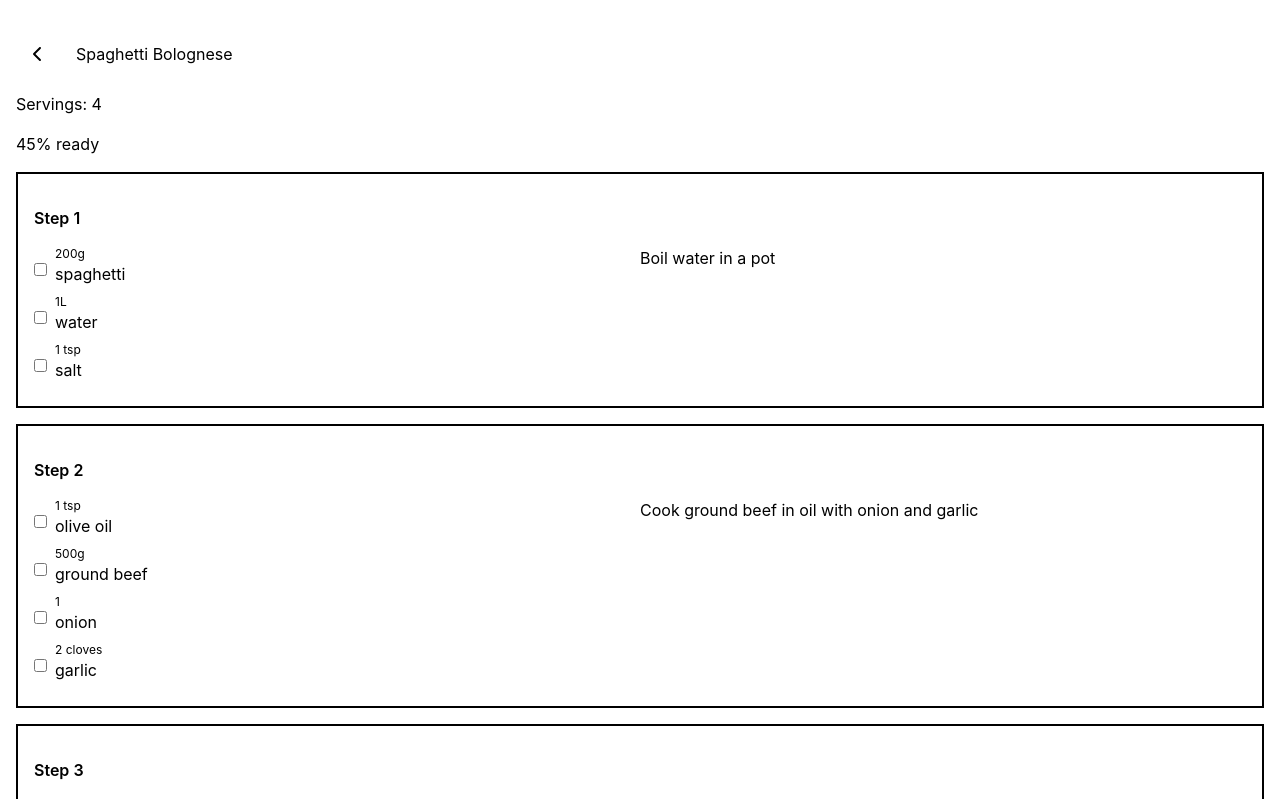
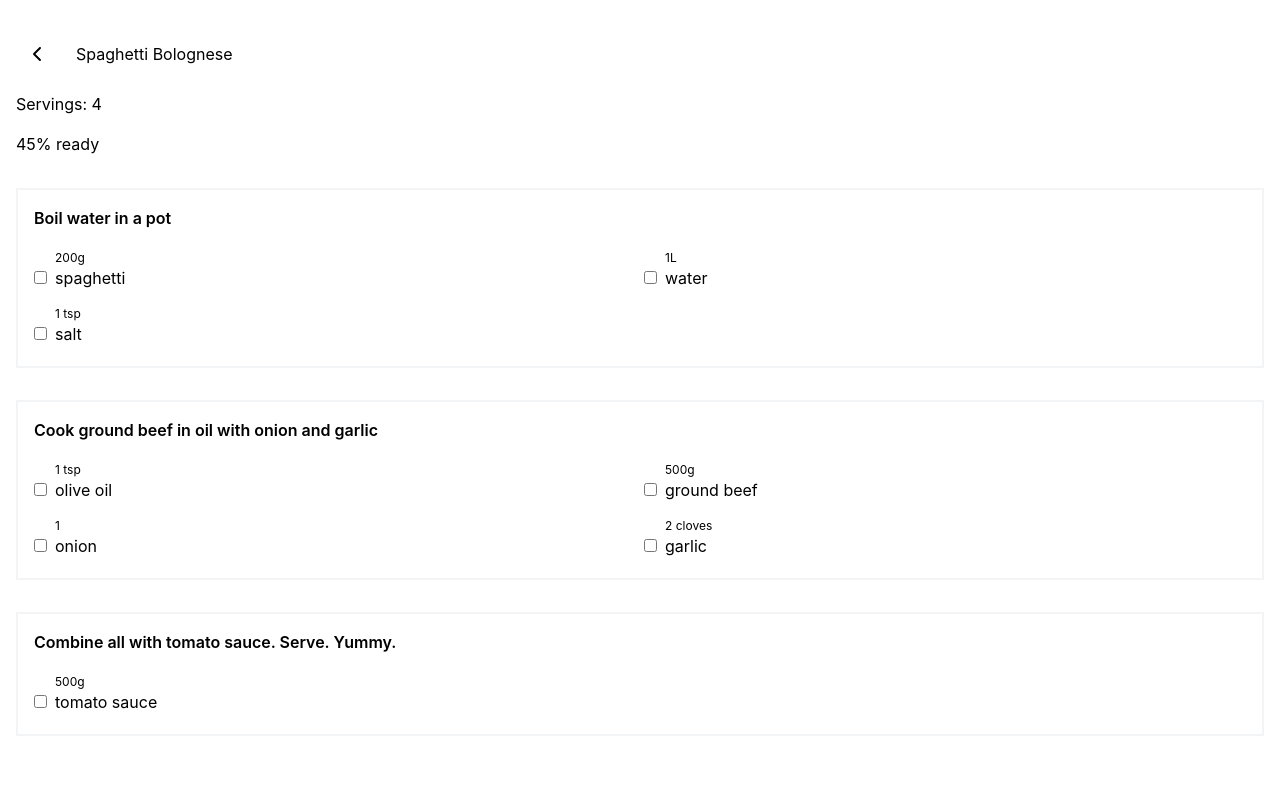
Before and after one commit to abigailhartnett/bitesize-app, a React (Create React App) app: page /recipes/1 in a window 1280 px wide. Shown: the top 799 px of the page. Built offline with nearby package versions, Linux system fonts and the light colour scheme.

Commit message:
refactor recipe cards

```diff
--- a/src/components/recipeComponents/InstructionStep.js
+++ b/src/components/recipeComponents/InstructionStep.js
@@ -9,28 +9,27 @@ const InstructionStep = ({ id }) => {
 		return (
 			<div
 				key={step.id}
-				className="pt-8 border-2 border-solid border-black p-4 my-4"
+				className="border-2 border-solid border-gray-100 p-4 my-8"
 			>
-				<div className="font-semibold pb-4">Step {step.id}</div>
+				{/* <div className="font-semibold pb-4">Step {step.id}</div> */}
 
-				<div className="flex">
-					<div className="w-1/2">
+				<div>
+					<div className="font-semibold">{step.instruction}</div>
+					<div className="grid-flow-row grid grid-cols-2 gap-2 pt-4">
 						{step.ingredients.map((ingredient) => {
 							return (
 								<div key={ingredient.id}>
-									<div className="flex items-center">
+									<div className="flex my-1 items-end">
 										<CheckBox />
 										<div>
 											<div className="text-xs">{ingredient.quantity}</div>
-											<div className="pb-2">{ingredient.name}</div>
+											<div className="">{ingredient.name}</div>
 										</div>
 									</div>
 								</div>
 							);
 						})}
 					</div>
-
-					<div>{step.instruction}</div>
 				</div>
 			</div>
 		);
--- a/src/data/recipes.js
+++ b/src/data/recipes.js
@@ -37,26 +37,71 @@ export const recipes = [
 	},
 	{
 		id: "2",
-		name: "Chicken Curry",
+		name: "Middle East Fall Thai Surprise",
 		readiness: "60%",
 		link: "/recipes/2",
 		steps: [
 			{
 				id: "1",
 				ingredients: [
-					{ name: "chicken", quantity: "200g" },
-					{ name: "paste", quantity: "1L" },
-					{ name: "curry", quantity: "1 tsp" },
+					{ name: "Ginger, grated", quantity: "4 tsp" },
+					{ name: "Basil leaves", quantity: "1/2 cup" },
+					{ name: "Red bell pepper", quantity: "2 medium" },
+					{ name: "Garlic, fresh", quantity: "2 tsp" },
+					{ name: "Onion", quantity: "2 medium" },
 				],
-				instruction: "Cook chicken with paste and curry",
+				instruction: `Chop butternut squash. Store in fridge up to 7 days. Chop red bell pepper, garlic, and onion. Combine. Chop basil leaves.`,
 			},
 			{
 				id: "2",
 				ingredients: [
-					{ name: "More food", quantity: "1 tsp" },
-					{ name: "Yummy", quantity: "500g" },
+					{ name: "Ginger, grated", quantity: "4 tsp" },
+					{ name: "Red bell pepper", quantity: "2 medium" },
+					{ name: "Garlic, fresh", quantity: "2 tbsp" },
+					{ name: "Onion", quantity: "2 medium" },
+					{ name: "Coconut oil", quantity: "2 tbsp" },
 				],
-				instruction: "Eat it all",
+				instruction:
+					"Heat oil in large skillet over medium-high until oil sizzles. Saute vegetables until tender.",
+				time: "3-4 minutes",
+			},
+			{
+				id: "3",
+				ingredients: [
+					{ name: "Red curry paste", quantity: "4 tbsp" },
+					{ name: "Butternut squash", quantity: "1 medium" },
+				],
+				instruction:
+					"Add butternut squash and currey paste. Stir well until evenly combined.",
+				time: "2 minutes",
+			},
+			{
+				id: "4",
+				ingredients: [
+					{ name: "Lime zest", quantity: "2 lime" },
+					{ name: "Lime juice", quantity: "2 lime" },
+					{ name: "Fish sauce", quantity: "2 tbsp" },
+					{ name: "Coconut milk", quantity: "26 oz" },
+				],
+				instruction:
+					"Add liquids, stir well. Bring to a boil. Simmer until squash softens.",
+				time: "10-12 minutes",
+			},
+			{
+				id: "5",
+				ingredients: [
+					{ name: "Basil leaves", quantity: "1/2 cup" },
+					{ name: "Chickpeas", quantity: "28 oz can" },
+				],
+				instruction:
+					"Add chickpeas. Mix well and cook 2-3 minutes. Add basil leaves. Cook 1 minute",
+				time: "",
+			},
+			{
+				id: "5",
+				ingredients: [],
+				instruction: "Serve with coconut milk or over rice.",
+				time: "",
 			},
 		],
 	},
```
